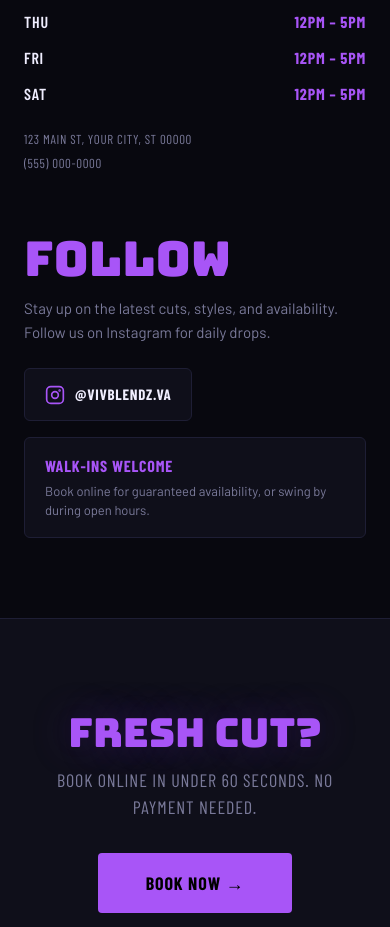
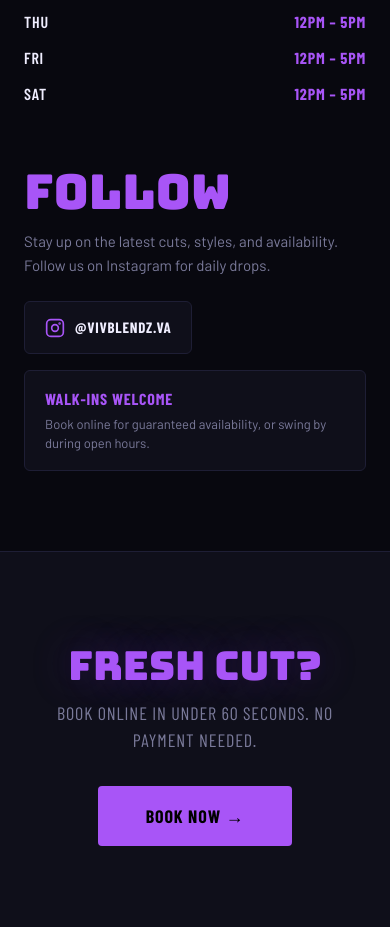
Before and after one commit to vivekkppatel/Vivblendz-Web, a Next.js app: page / in a window 390 px wide. Shown: the part 1160-2087 px from the top of the page. Built offline with nearby package versions, Linux system fonts and the light colour scheme; no server answers; the database is empty; a web font is replaced by a local one.

Commit message:
fix: remove address and phone from public hours section

```diff
--- a/src/app/page.tsx
+++ b/src/app/page.tsx
@@ -189,12 +189,6 @@ export default async function Home() {
               </div>
             ); })}
           </div>
-          <p className="condensed mt-6" style={{ color: "var(--muted)", fontSize: 13 }}>
-            {settings.address}
-          </p>
-          <p className="condensed mt-1" style={{ color: "var(--muted)", fontSize: 13 }}>
-            {settings.phone}
-          </p>
         </div>
 
         {/* Instagram */}
```
